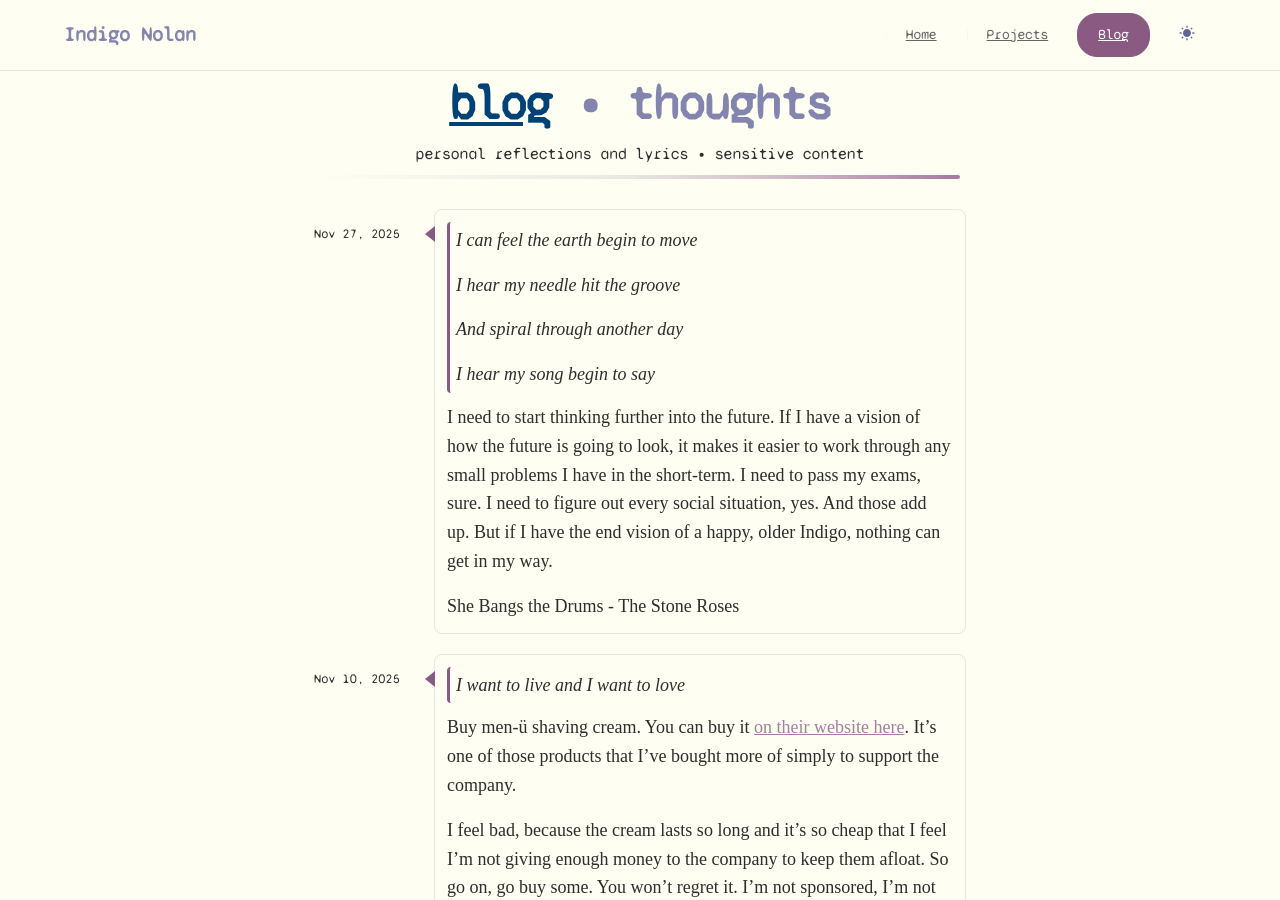
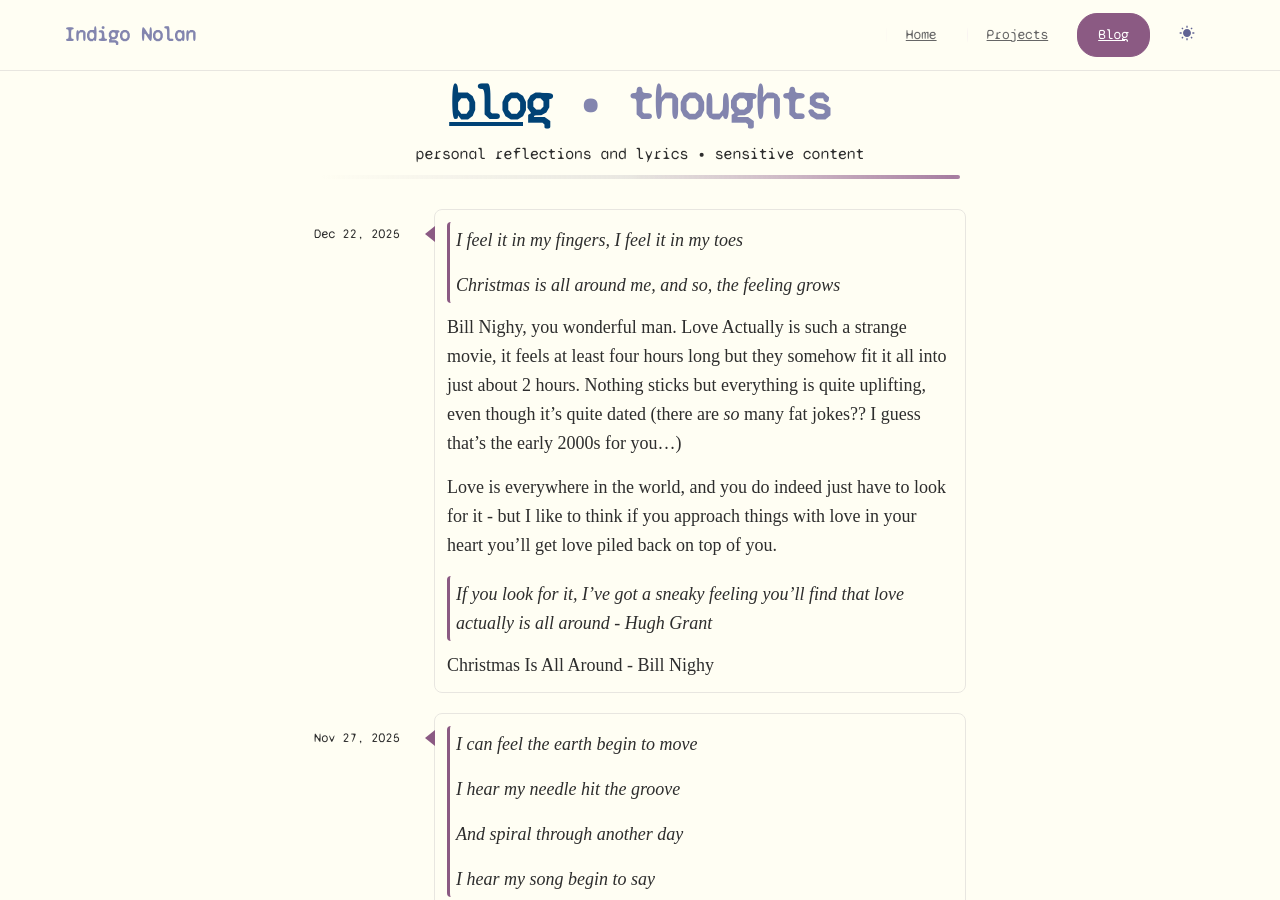
Before and after one commit to Lem0naise/website, a Jekyll site: the page built from thoughts.html, in a window 1280 px wide and 900 px high. Built offline with Jekyll 4.4.1, drawn with Linux system fonts in a browser that asks for light colours; some web fonts are replaced.

Commit message:
fragments

```diff
--- a/_data/fragments.yml
+++ b/_data/fragments.yml
@@ -421,3 +421,20 @@
     I need to start thinking further into the future. If I have a vision of how the future is going to look, it makes it easier to work through any small problems I have in the short-term. I need to pass my exams, sure. I need to figure out every social situation, yes. And those add up. But if I have the end vision of a happy, older Indigo, nothing can get in my way.
 
     She Bangs the Drums - The Stone Roses
+
+
+
+- date: 2025-12-22 11:00:00
+  content : |
+    > I feel it in my fingers, I feel it in my toes
+    >
+    > Christmas is all around me, and so, the feeling grows
+
+    Bill Nighy, you wonderful man. Love Actually is such a strange movie, it feels at least four hours long but they somehow fit it all into just about 2 hours. Nothing sticks but everything is quite uplifting, even though it's quite dated (there are *so* many fat jokes?? I guess that's the early 2000s for you...)
+
+
+    Love is everywhere in the world, and you do indeed just have to look for it - but I like to think if you approach things with love in your heart you'll get love piled back on top of you.
+
+    > If you look for it, I've got a sneaky feeling you'll find that love actually is all around - Hugh Grant
+
+    Christmas Is All Around - Bill Nighy
```
